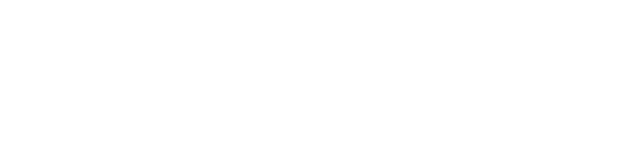
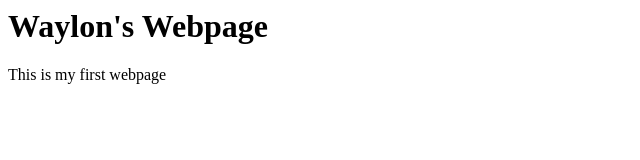
Before and after one commit to WaylonJoeCentre/First-repository, a plain HTML site: page index.html in a window 1280 px wide. Shown: the whole page, without its empty margins (0-640 px from the left). Drawn offline with Linux system fonts and the light colour scheme.

Commit message:
First web page

```diff
--- a/index.html
+++ b/index.html
@@ -1,4 +1,10 @@
 <html>
 <body>
+  <h1> Waylon's Webpage </h1>
+
+  <p>
+    This is my first webpage
+    </p>
+
 </body>
 </html>
```
